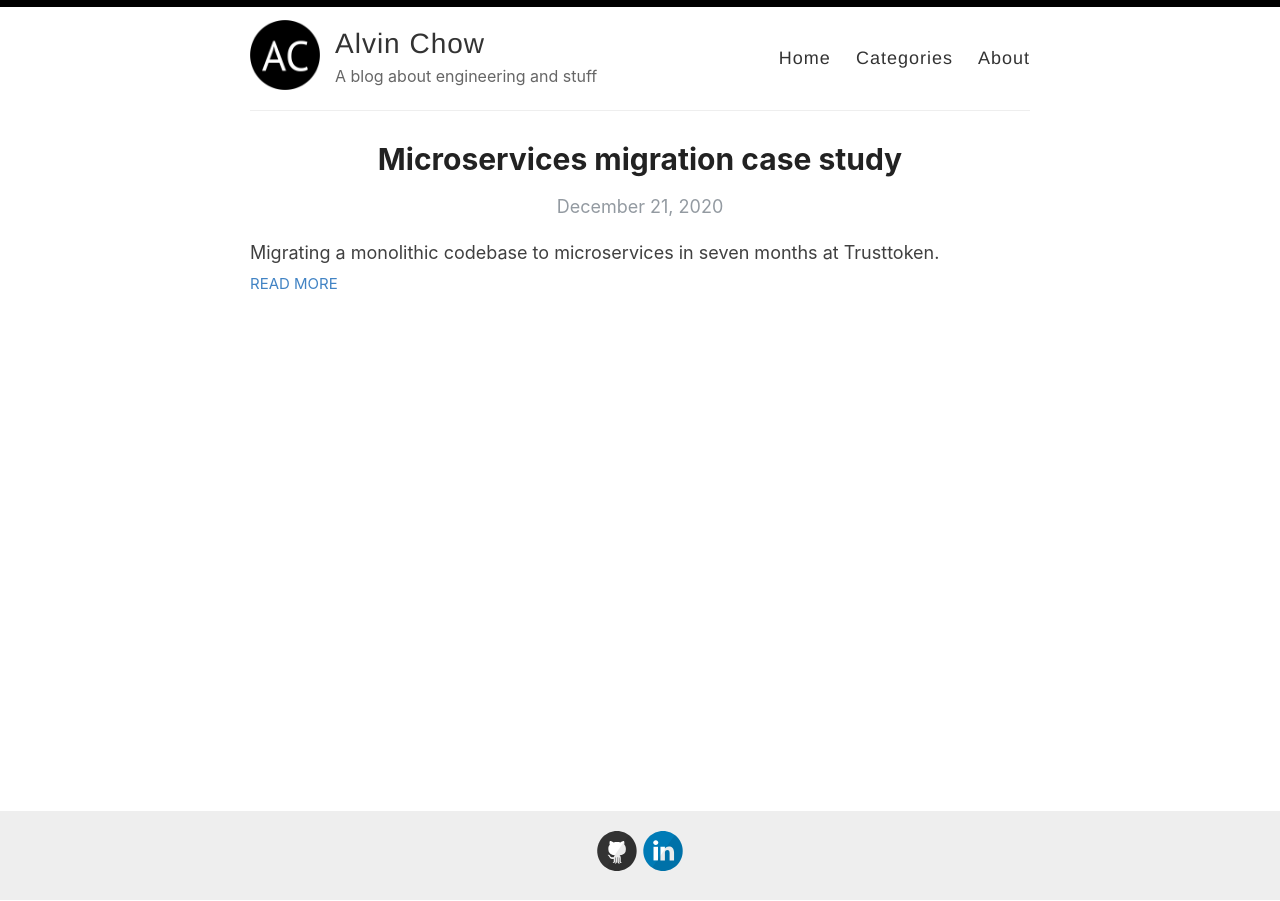
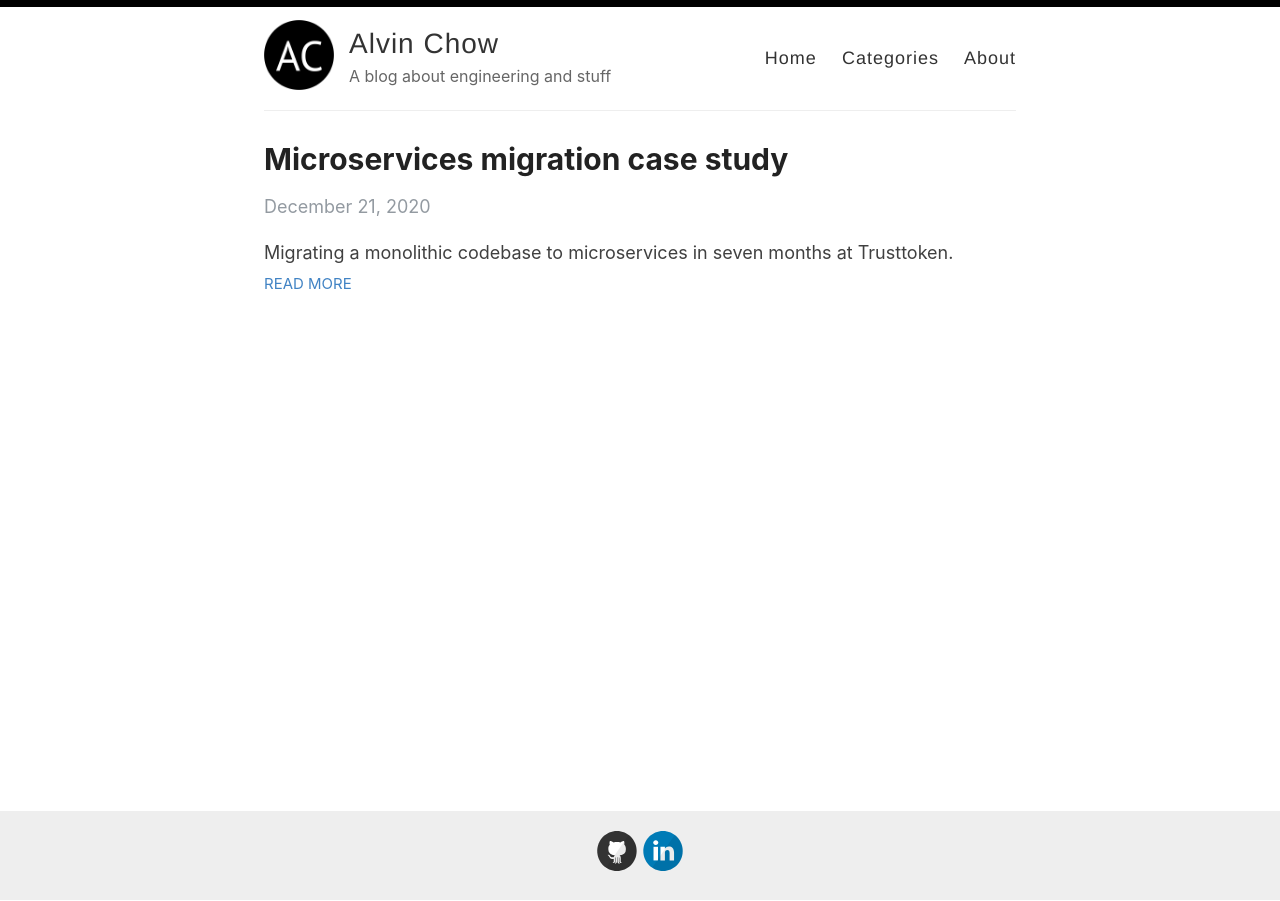
Before and after one commit to alvinchow86/alvinchow86.github.io, a Jekyll site: the page built from index.html, in a window 1280 px wide. Built offline with Jekyll 4.4.1, drawn with Linux system fonts in a browser that asks for light colours; the list of posts is cut into pages by our own code.

Commit message:
Style tweaks (#2)
* Remove most text-align

* More left/right padding

```diff
--- a/_layouts/post.html
+++ b/_layouts/post.html
@@ -6,9 +6,9 @@
   <h1>{{ page.title }}</h1>
 
   <div>
-    <p class="author_title">{{site.author}}  ·  {{ page.date | date: "%B %e, %Y" }}</p>
+    <p class="author-title">{{site.author}}  ·  {{ page.date | date: "%B %e, %Y" }}</p>
     {% if page.last_modified_at %}
-    <p class="author_title" datetime="{{ page.last_modified_at | date_to_xmlschema }}">(Updated: {{ page.last_modified_at | date: "%b %-d, %Y" }})</p>
+    <p class="author-title" datetime="{{ page.last_modified_at | date_to_xmlschema }}">(Updated: {{ page.last_modified_at | date: "%b %-d, %Y" }})</p>
     {% endif %}
     <div class="post-tags">
       {% if post %}
--- a/assets/style.scss
+++ b/assets/style.scss
@@ -33,7 +33,7 @@
 .container {
   margin: 0 auto;
   max-width: 800px;
-  padding: 0 10px;
+  padding: 0 24px;
   width: 100%;
 }
 
@@ -45,7 +45,6 @@
   line-height: 1.7;
   margin: 1em 0 15px;
   padding: 0;
-  text-align: center;
 
   @include mobile {
     line-height: 1.4;
@@ -447,7 +446,6 @@
 
 .post h1{
   font-family: -system-ui, -apple-system, BlinkMacSystemFont, "Segoe UI", Roboto, Helvetica, Arial, sans-serif, "Apple Color Emoji", "Segoe UI Emoji", "Segoe UI Symbol";
-  text-align: center;
   font-weight: bold;
   font-kerning: auto;
   font-feature-settings: "kern","liga","dlig","hlig","cswh";
@@ -456,21 +454,18 @@
 
 .page h1{
   font-family: -system-ui, -apple-system, BlinkMacSystemFont, "Segoe UI", Roboto, Helvetica, Arial, sans-serif, "Apple Color Emoji", "Segoe UI Emoji", "Segoe UI Symbol";
-  text-align: center;
   font-weight: bold;
   font-kerning: auto;
   font-feature-settings: "kern","liga","dlig","hlig","cswh";
   line-height: 1.2;
 }
 
-.author_title{
-  text-align: center;
+.author-title{
   color: #939aa1;
   letter-spacing: 2px;
 }
 
-.post_date{
-  text-align: center;
+.post-date{
   color: #939aa1;
 }
 
@@ -692,7 +687,6 @@
 }
 
 .post-tags {
-  text-align: center;
   line-height: 35px;
 }
 
--- a/index.html
+++ b/index.html
@@ -9,7 +9,7 @@
         <h1>{{ post.title }}</h1>
 
         <div>
-          <p class="post_date">{{ post.date | date: "%B %e, %Y" }}</p>
+          <p class="post-date">{{ post.date | date: "%B %e, %Y" }}</p>
         </div>
       </a>
       <div class="entry">
```
Also changed, not shown: _pages/posts.md (+1 -1 lines).
